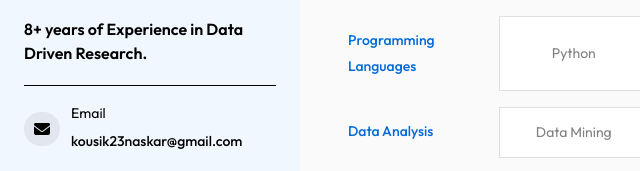
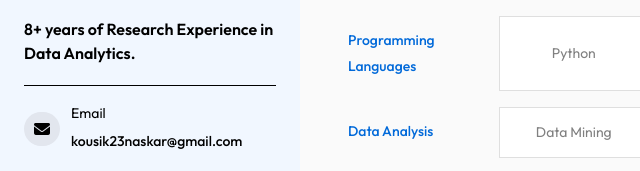
Before and after one commit to kousik23naskar/kousik23naskar.github.io, a plain HTML site: page index.html in a window 1280 px wide. Shown: the part 454-625 px from the top of the page, 0-640 px from the left. Drawn offline with nearby package versions, Linux system fonts and the light colour scheme.

Commit message:
index file modified

```diff
--- a/index.html
+++ b/index.html
@@ -67,7 +67,7 @@
                     <img src="images/kousik_dp.jpg" class="img-thumbnail" alt="Cinque Terre">
                     <h1><a href="index.html" class="logo">Dr. Kousik Naskar<span>Data Scientist</span></a></h1>
 
-                    <h3 class="info">8+ years of Experience in Data Driven Research.</h3>
+                    <h3 class="info">8+ years of Research Experience in Data Analytics.</h3>
 
                     <ul class="list-unstyled components mb-5">
                         <li class="Contacts">
```
